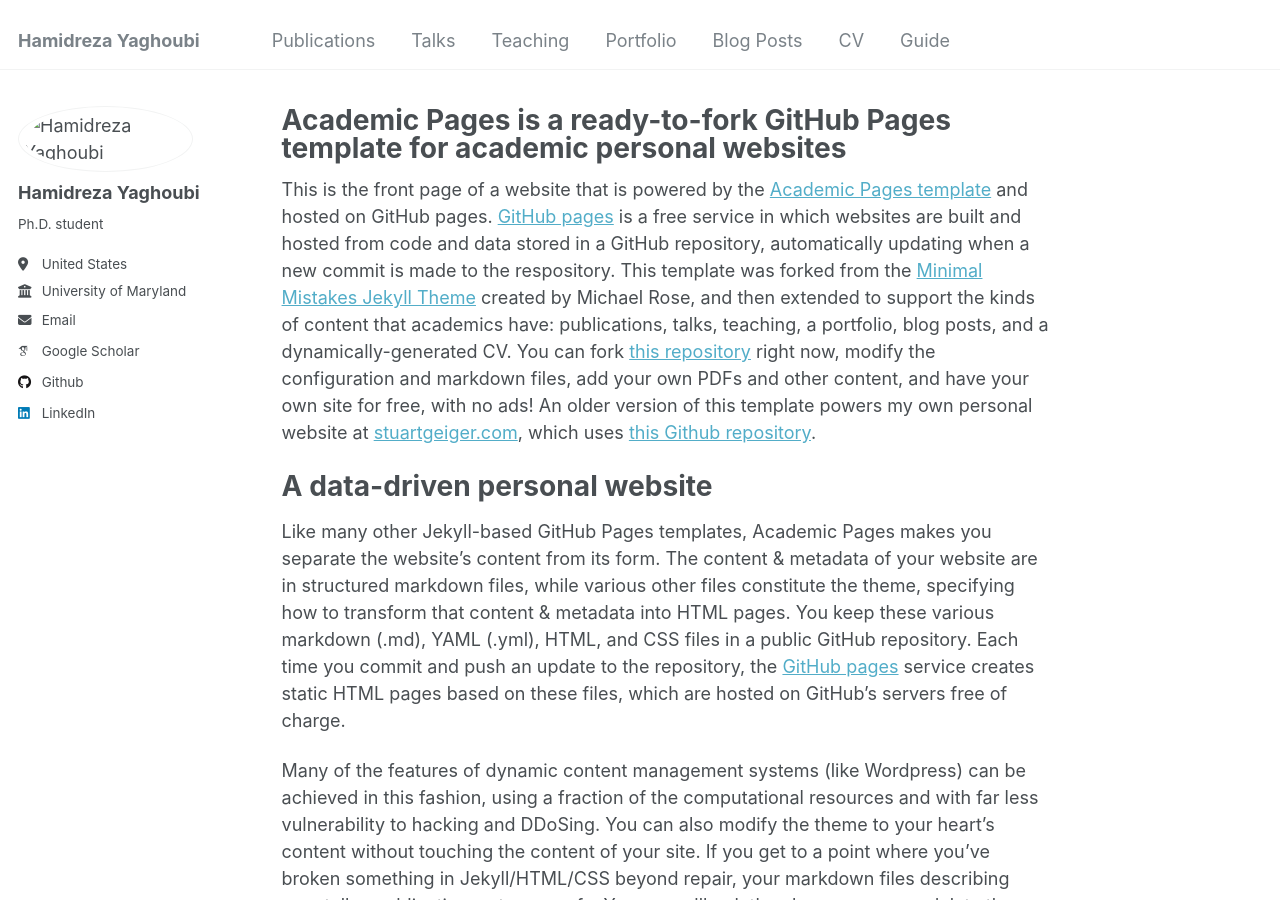
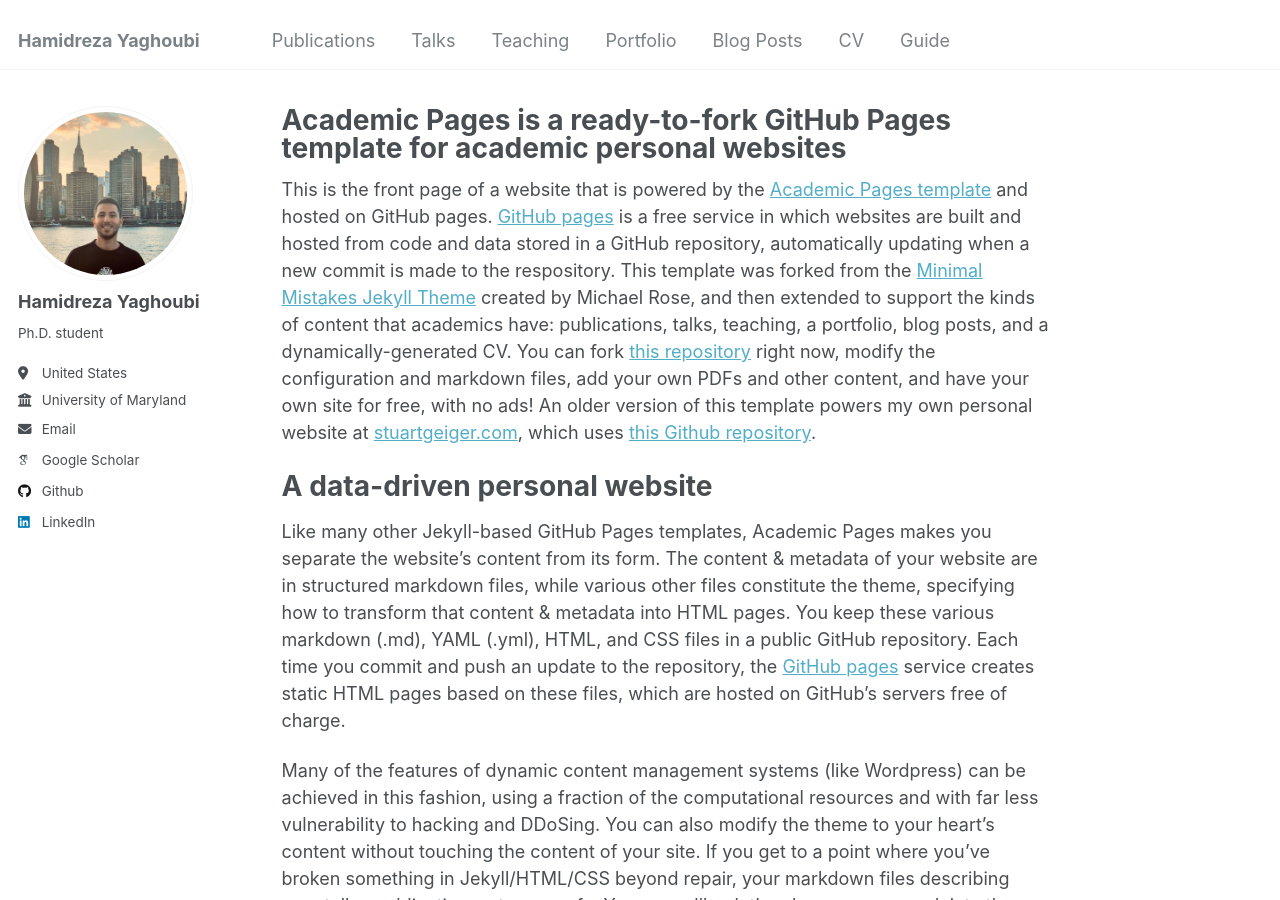
Before and after one commit to HamidrezaYaghoubi/HamidrezaYaghoubi.github.io, a Jekyll site: the page built from _pages/about.md, in a window 1280 px wide and 900 px high. Built offline with Jekyll 4.4.1, drawn with Linux system fonts in a browser that asks for light colours; some web fonts are replaced.

Commit message:
Update _config.yml

```diff
--- a/_config.yml
+++ b/_config.yml
@@ -21,7 +21,7 @@
 #               Additional customization can be done by editing /_includes/author-profile.html
 author:
   # Biographic information
-  avatar           : "/images/Profile.jpg"
+  avatar           : "Profile.jpg"
   name             : "Hamidreza Yaghoubi"
   pronouns         : # example: "he/his"
   bio              : "Ph.D. student"
```
